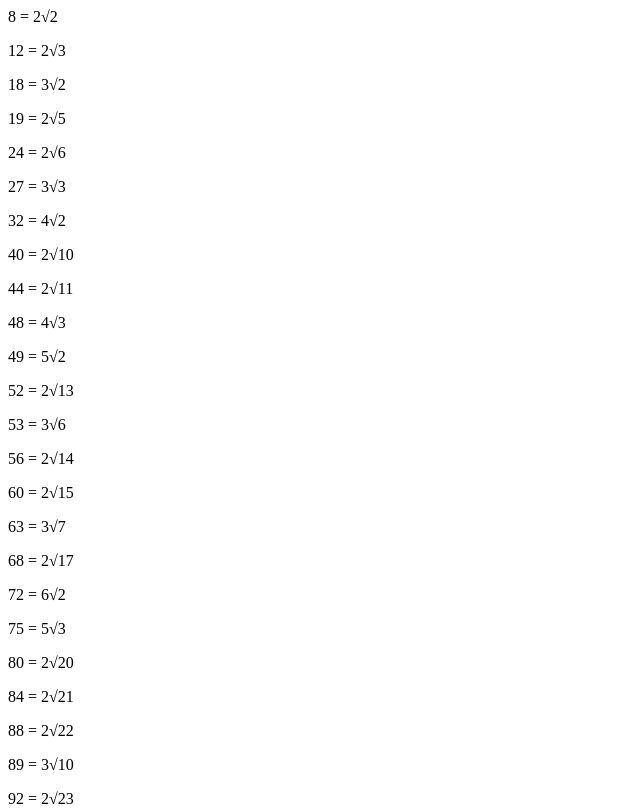
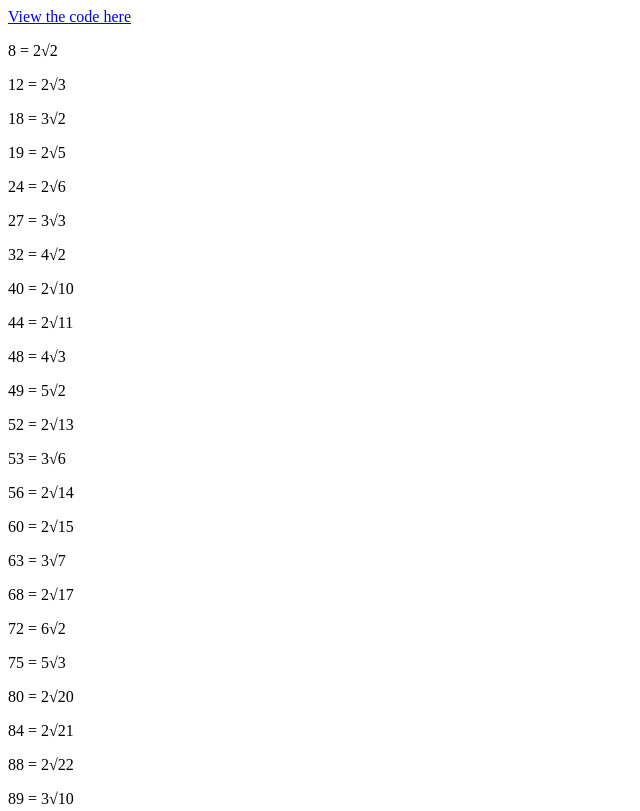
Before and after one commit to Awe23123/surds, a plain HTML site: page index.html in a window 1280 px wide. Shown: the top 811 px of the page, without its empty margins (0-640 px from the left). Drawn offline with Linux system fonts and the light colour scheme.

Commit message:
added code location
idk

```diff
--- a/index.html
+++ b/index.html
@@ -1,6 +1,7 @@
 <html>
 	<head><meta charset="UTF-8"><title>Surds</title></head>
 	<body>
+		<a href="https://github.com/Awe23123/surds">View the code here</a><br>
 		<script charset="UTF-8" type="text/javascript" src="logic.js"></script>
 	</body>
 </html>
```
